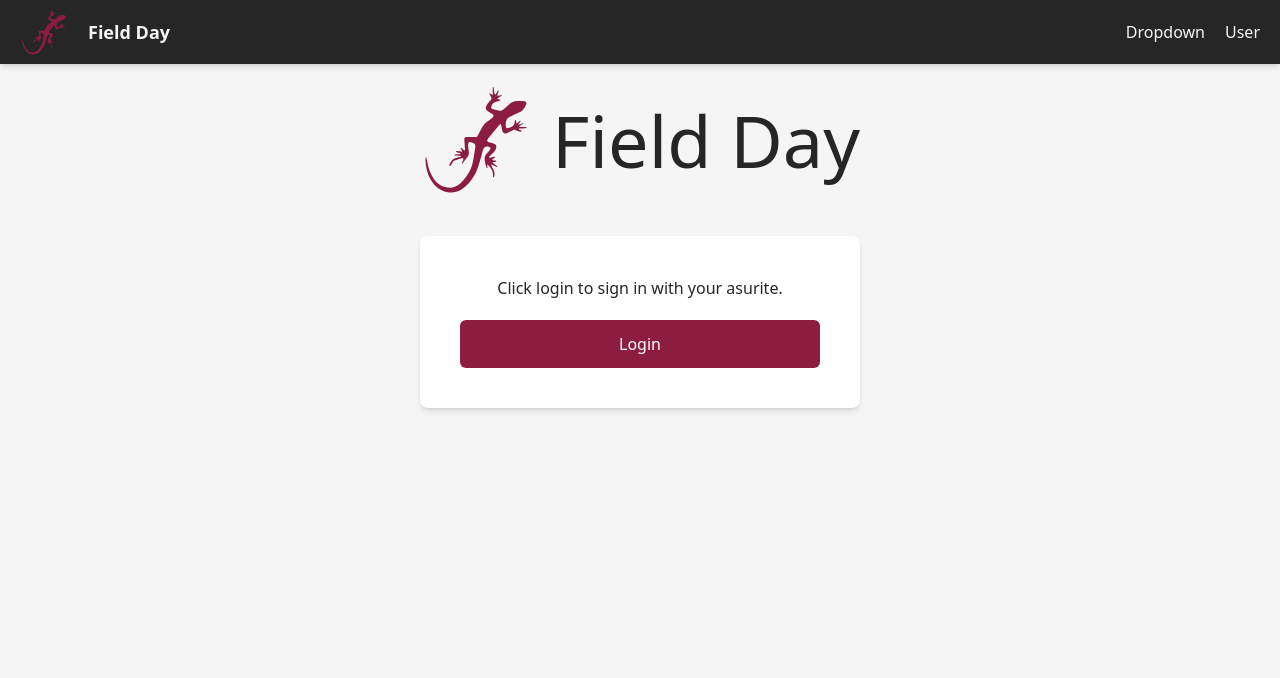
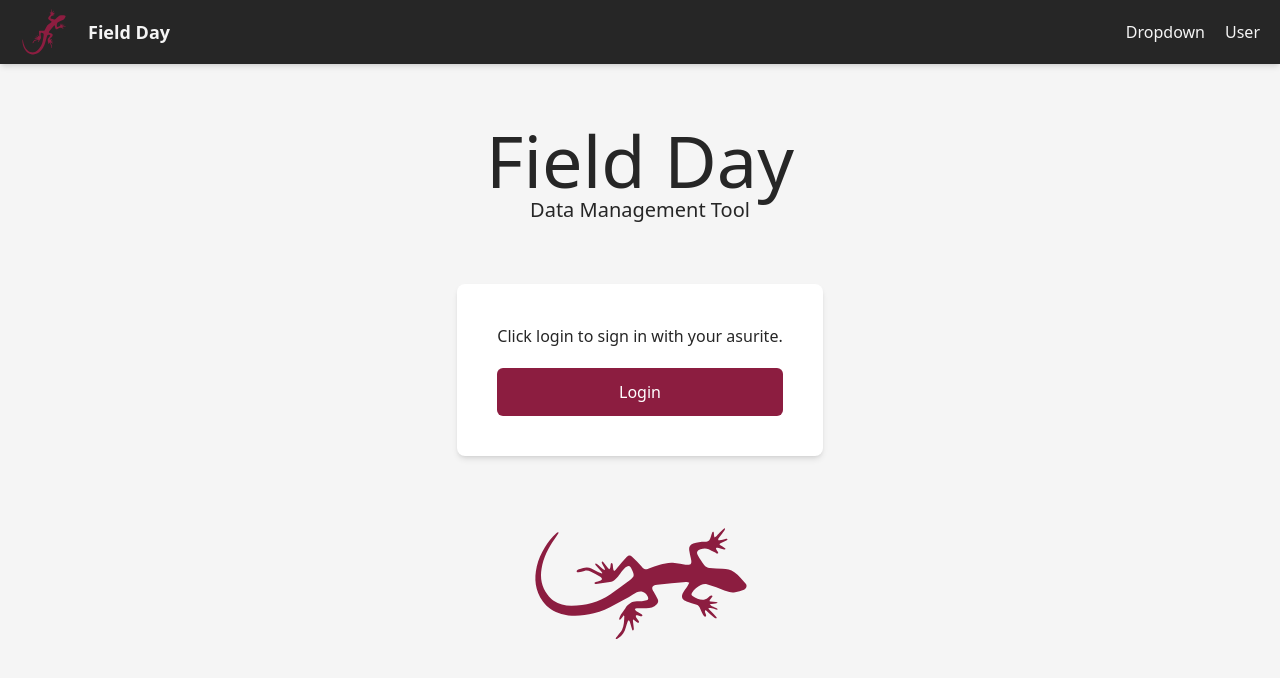
Before and after one commit to Field-Day-2022/desktop-data-manager, a React (Vite) app: page / in a window 1280 px wide. Shown: the top 678 px of the page. Built offline with nearby package versions, Linux system fonts and the light colour scheme; no server answers.

Commit message:
Add subtitle and move the lizard

```diff
--- a/src/pages/LoginPage.jsx
+++ b/src/pages/LoginPage.jsx
@@ -8,23 +8,23 @@ export default function LoginPage({ loading, loginEvent }) {
 
     return (
         <div className="text-center">
-            <div className="flex items-center space-x-5">
-                <Logo className="text-asu-maroon h-28" />
-                <h1 className="text-7xl py-10">Field Day</h1>
+            <div className="pt-10">
+                <h1 className="text-7xl pt-5">Field Day</h1>
+                <h2 className="text-xl pb-10">Data Management Tool</h2>
             </div>
-
             <div className="my-5 p-10 rounded-lg shadow-md bg-white">
                 <div className="flex flex-col space-y-5">
                     <p>
                         {(loading ? LOADING_MESSAGE : LOGIN_MESSAGE)}
                     </p>
-                        <Button
-                            enabled={!loading}
-                            text={(!loading ? 'Login' : 'Please wait.')}
-                            onClick={loginEvent}
-                        />
+                    <Button
+                        enabled={!loading}
+                        text={(!loading ? 'Login' : 'Please wait.')}
+                        onClick={loginEvent}
+                    />
                 </div>
             </div>
+            <Logo className="text-asu-maroon h-48 mx-auto rotate-45" />
         </div>
     );
 }
```
